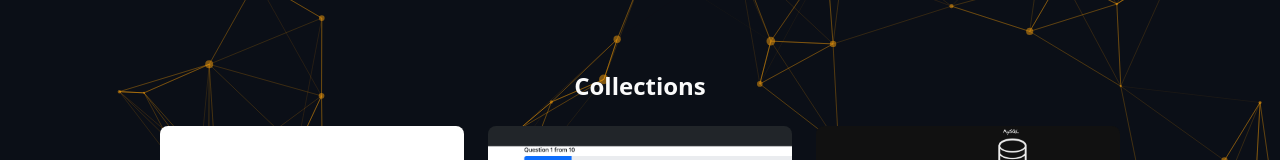
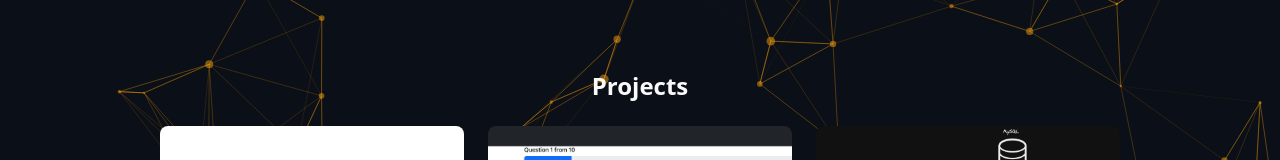
Before and after one commit to raj3k/portfolio, a React (Vite) app: page / in a window 1280 px wide. Shown: the part 551-711 px from the top of the page. Built offline with nearby package versions, Linux system fonts and the light colour scheme.

Commit message:
modify heading

```diff
--- a/src/components/Portfolio.tsx
+++ b/src/components/Portfolio.tsx
@@ -7,7 +7,7 @@ const Portfolio = () => {
       <div className="mx-auto max-w-7xl px-4 sm:px-6 lg:px-8">
         <hr></hr>
         <div className="mx-auto max-w-2xl py-16 sm:py-24 lg:max-w-none lg:py-32">
-          <h2 className="text-2xl font-bold text-zinc-50 text-center">Collections</h2>
+          <h2 className="text-2xl font-bold text-zinc-50 text-center">Projects</h2>
 
           <div className="mt-6 space-y-12 lg:grid lg:grid-cols-3 lg:gap-x-6 lg:space-y-0">
             {portfolio.map((item) => (
```
